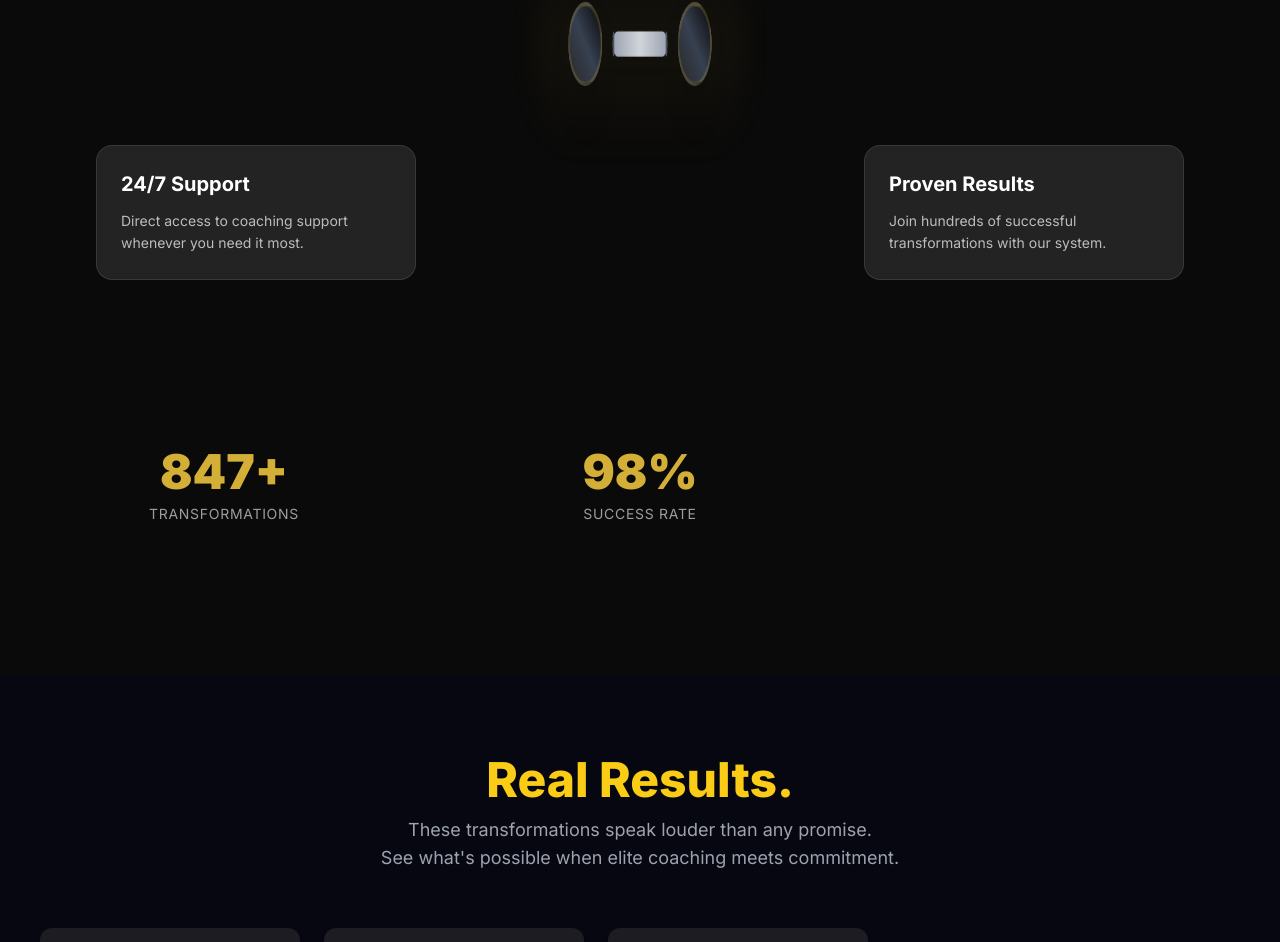
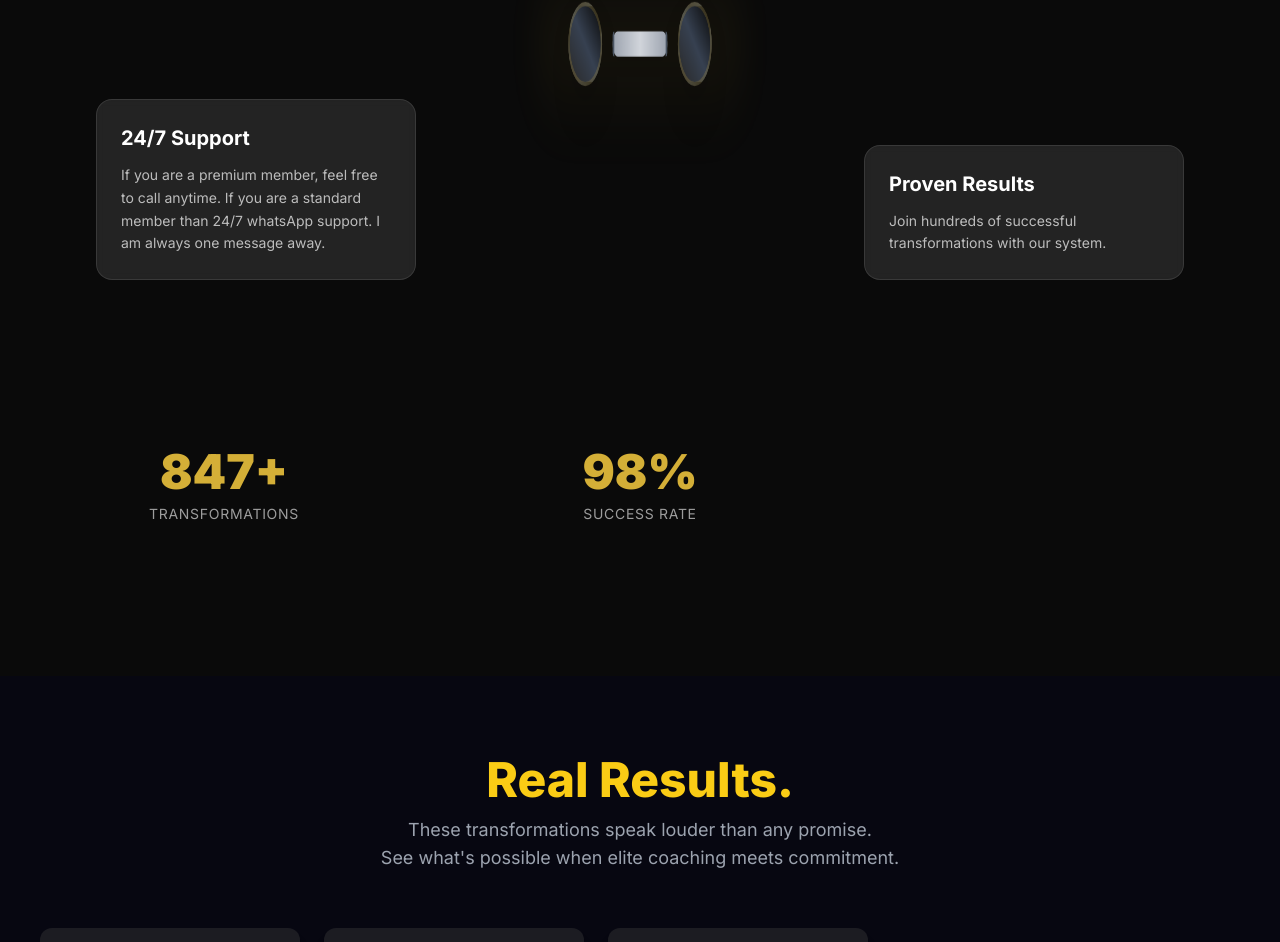
Before and after one commit to snuvaibh1/yash12, a React (Vite) app: page / in a window 1280 px wide. Shown: the part 3080-4022 px from the top of the page. Built offline with nearby package versions, Linux system fonts and the light colour scheme.

Commit message:
Updated DumbbellSection.tsx

```diff
--- a/src/components/DumbbellSection.tsx
+++ b/src/components/DumbbellSection.tsx
@@ -27,7 +27,7 @@ const DumbbellSection: React.FC = () => {
     {
       title: '24/7 Support',
       description:
-        'Direct access to coaching support whenever you need it most.',
+        'If you are a premium member, feel free to call anytime. If you are a standard member than 24/7 whatsApp support. I am always one message away.',
       position: 'bottom-left',
     },
     {
```
